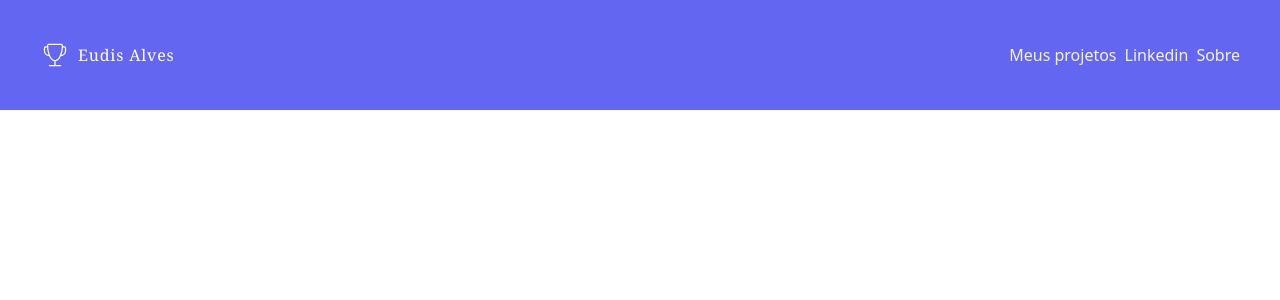
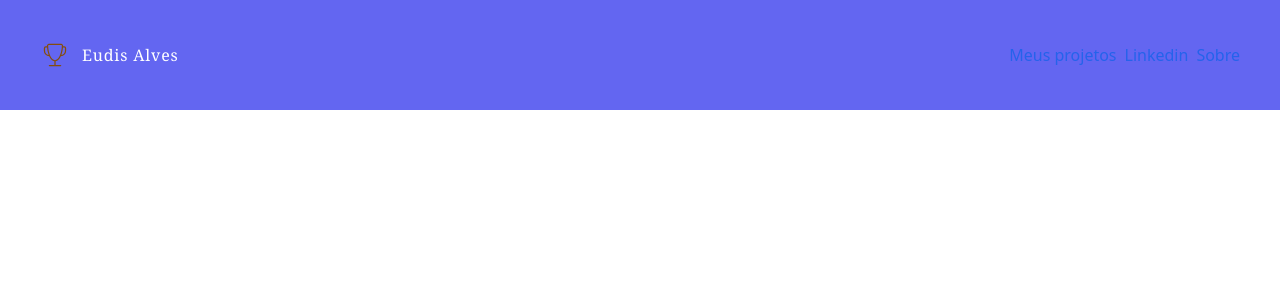
Before and after one commit to EudisAlves/site, a React (Vite) app: page / in a window 1280 px wide. Shown: the top 300 px of the page. Built offline with nearby package versions, Linux system fonts and the light colour scheme.

Commit message:
adicionando cores e trocando icons

```diff
--- a/src/components/Navbar.jsx
+++ b/src/components/Navbar.jsx
@@ -1,6 +1,6 @@
 import { CiTrophy } from 'react-icons/ci';
-import { AiOutlineContainer } from "react-icons/ai";
-import { HiMenuAlt1 } from 'react-icons/hi'
+import { GoArrowRight } from "react-icons/go";
+import { GoArrowLeft } from "react-icons/go";
 import { useState } from 'react';
 
 export default function Navbar() {
@@ -18,22 +18,22 @@ export default function Navbar() {
   return (
     <div className="bg-indigo-500 flex items-center p-10 justify-between lg:flex-row">
       <div>
-        <a href='#' className="text-white text-3x1 font-serif tracking-wider flex items-center"><CiTrophy size={30} className='text-yellow mr-2' />Eudis Alves</a>
+        <a href='#' className="text-white text-3x1 font-serif tracking-wider flex items-center"><CiTrophy size={30} className='text-yellow-800 mr-3' />Eudis Alves</a>
       </div>
       <div className="space-x-4">
 
         <div className="ssm:hidden lg:block space-x-2">
 
-          <a href="" className="text-gray-100 hover:bg-slate-100">Meus projetos</a>
-          <a href="" className="text-gray-100 hover:bg-slate-100">Linkedin</a>
-          <a href="" className="text-gray-100 hover:bg-slate-100">Sobre</a>
+          <a href="" className="text-blue-600 hover:bg-slate-200">Meus projetos</a>
+          <a href="" className="text-blue-600 hover:bg-slate-100">Linkedin</a>
+          <a href="" className="text-blue-600 hover:bg-slate-100">Sobre</a>
 
         </div>
 
         <div className='ssm:block lg:hidden'>
           {toggle ? (
-            <AiOutlineContainer onClick={closeMenu} size={30} className='text-white' />
-          ) : (<HiMenuAlt1 onClick={openMenu} size={30} className='text-white' />)
+            <GoArrowRight onClick={closeMenu} size={30} />
+          ) : (<GoArrowLeft onClick={openMenu} size={30} />)
           }
         </div>
 
@@ -45,9 +45,9 @@ export default function Navbar() {
         ) : (
           <div className='flex justify-between ml-10'>
             <ul>
-              <li className='text-white text-x1 mb-2 cursor-pointer'>Meus projetos</li>
-              <li className='text-white text-x1 mb-2 cursor-pointer'>Linkedin</li>
-              <li className='text-white text-x1 mb-2 cursor-pointer' cursor-point>Sobre</li>
+              <li className='text-blue-600 mb-1 cursor-pointer'>Meus projetos</li>
+              <li className='text-blue-600 mb-1 cursor-pointer'>Linkedin</li>
+              <li className='text-blue-600 mb-1 cursor-pointer' cursor-point>Sobre</li>
             </ul>
           </div>
         )
```
